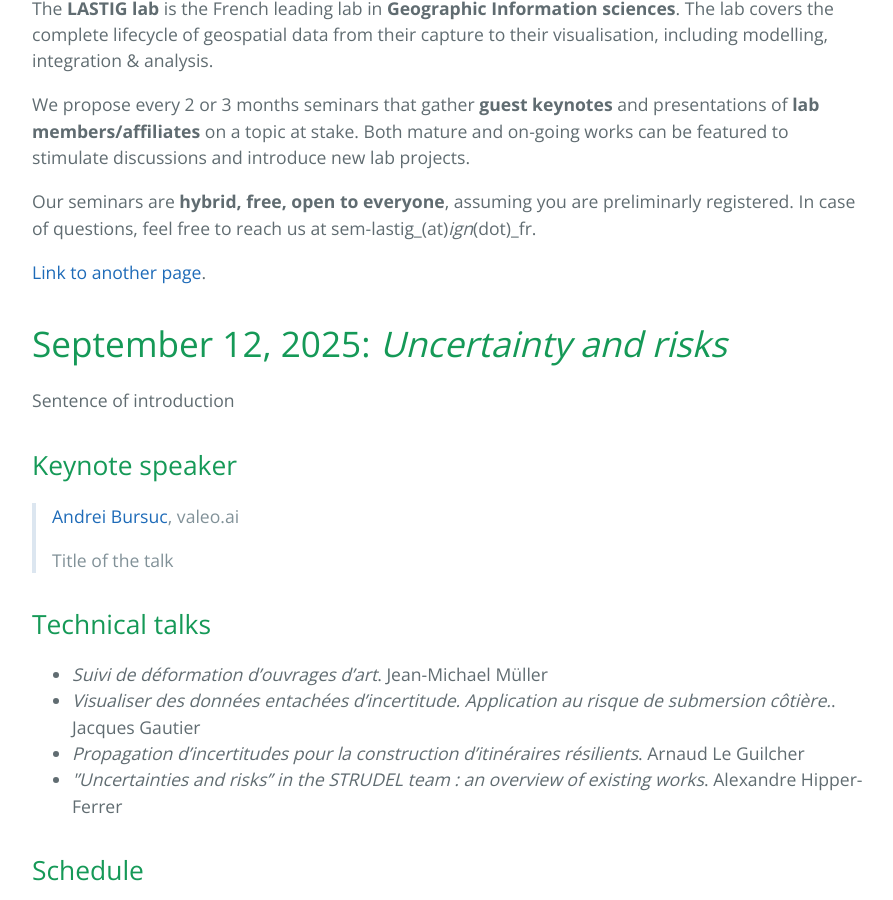
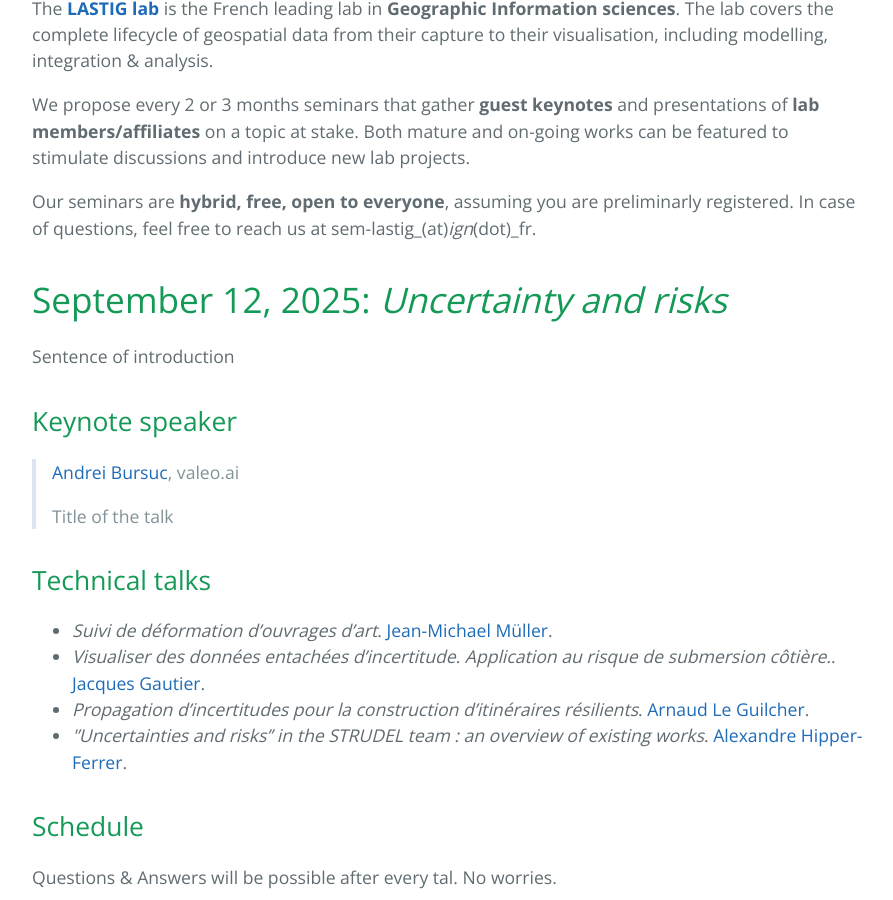
Before and after one commit to umrlastig/seminars, a Jekyll site: the page built from index.md, in a window 1280 px wide and 900 px high, scrolled down 420 px. Shown: the whole window, without its empty margins (192-1085 px from the left). Built offline with Jekyll 4.4.1, drawn with Linux system fonts in a browser that asks for light colours; part of the change alters nothing that is shown.

Commit message:
Update index.md

```diff
--- a/index.md
+++ b/index.md
@@ -2,13 +2,11 @@
 layout: default
 ---
 
-The **LASTIG lab** is the French leading lab in **Geographic Information sciences**. The lab covers the complete lifecycle of geospatial data from their capture to their visualisation, including modelling, integration & analysis.
+The [**LASTIG lab**](https://www.umr-lastig.fr/) is the French leading lab in **Geographic Information sciences**. The lab covers the complete lifecycle of geospatial data from their capture to their visualisation, including modelling, integration & analysis.
 
 We propose every 2 or 3 months seminars that gather **guest keynotes** and presentations of **lab members/affiliates** on a topic at stake. Both mature and on-going works can be featured to stimulate discussions and introduce new lab projects.
 
 Our seminars are **hybrid, free, open to everyone**, assuming you are preliminarly registered. In case of questions, feel free to reach us at sem-lastig_(at)_ign_(dot)_fr.
-
-[Link to another page](./another-page.html).
 
 <a id="news"></a>
 # September 12, 2025: _Uncertainty and risks_
@@ -23,10 +21,10 @@ Sentence of introduction
 
 ## Technical talks
 
-*   _Suivi de déformation d'ouvrages d'art_. Jean-Michael Müller
-*   _Visualiser des données entachées d'incertitude. Application au risque de submersion côtière._. Jacques Gautier
-*   _Propagation d'incertitudes pour la construction d'itinéraires résilients_. Arnaud Le Guilcher
-*   _''Uncertainties and risks'' in the STRUDEL team : an overview of existing works_. Alexandre Hipper-Ferrer
+*   _Suivi de déformation d'ouvrages d'art_. [Jean-Michael Müller](https://www.umr-lastig.fr/jmmuller_lastig_homepage/).
+*   _Visualiser des données entachées d'incertitude. Application au risque de submersion côtière._. [Jacques Gautier](https://www.umr-lastig.fr/jacques-gautier/).
+*   _Propagation d'incertitudes pour la construction d'itinéraires résilients_. [Arnaud Le Guilcher](https://www.umr-lastig.fr/aleguilcher_homepage/).
+*   _''Uncertainties and risks'' in the STRUDEL team : an overview of existing works_. [Alexandre Hipper-Ferrer](https://ahippert.github.io/).
 
 ## Schedule
 Questions & Answers will be possible after every tal. No worries.
```
